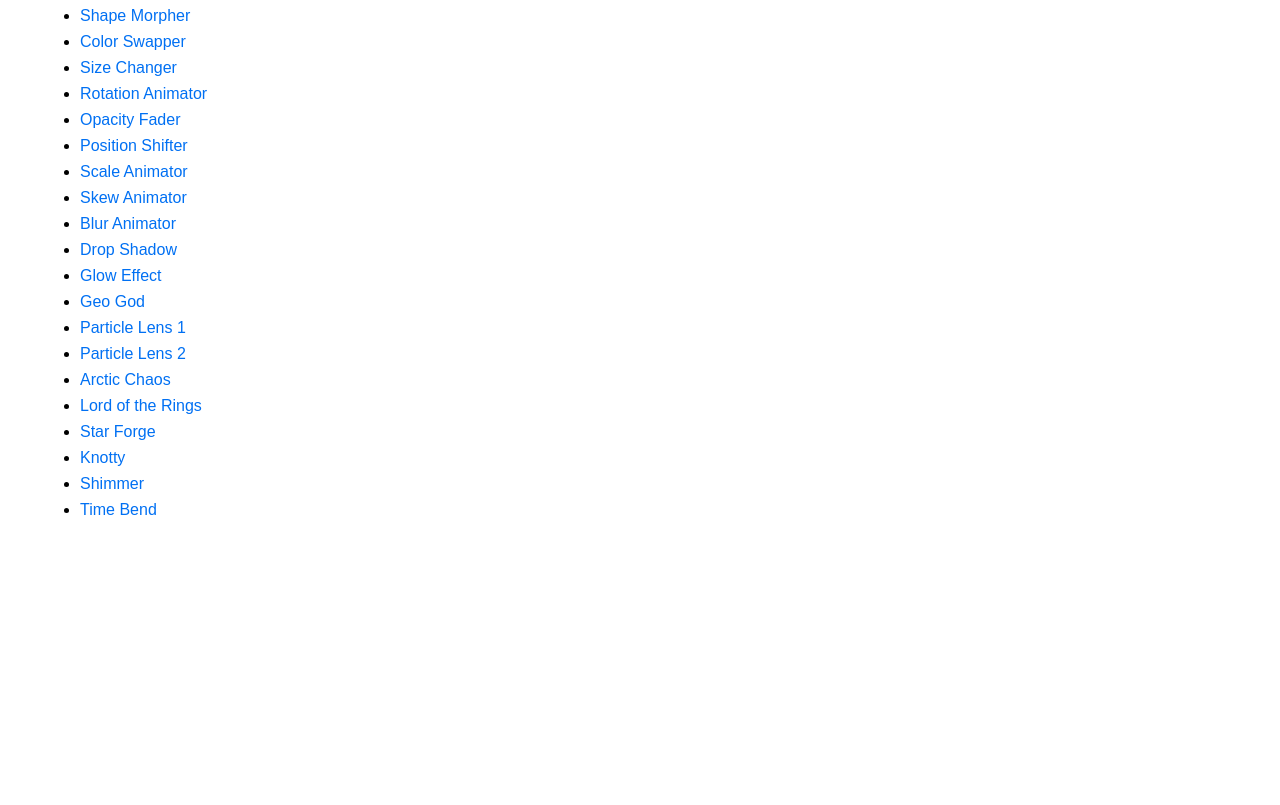
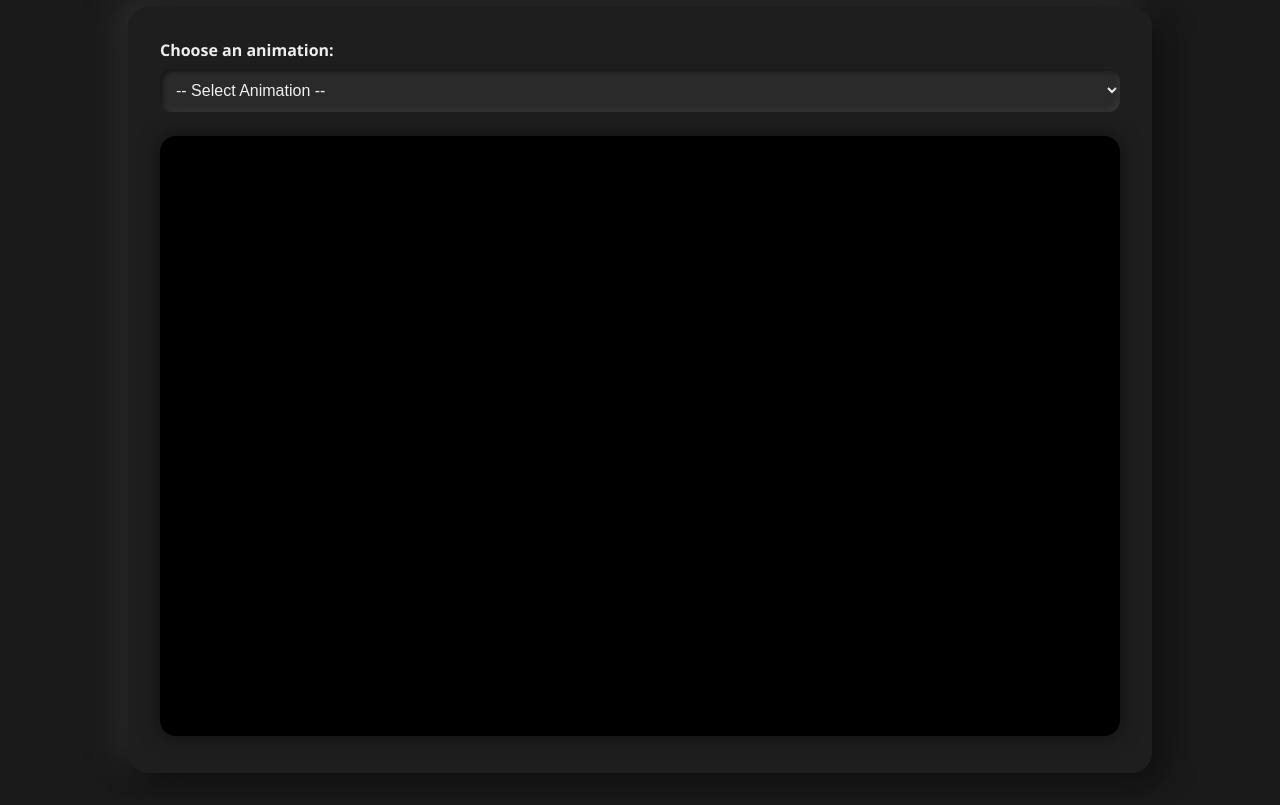
Before and after one commit to OSINT619/MotionBits, a website: page particle-library/index.html in a window 1280 px wide. Shown: the part 113-918 px from the top of the page. Before the commit the page ends 800 px from the top, so only its background shows below. Drawn offline with Linux system fonts and the light colour scheme.

Commit message:
Update index.html

```diff
--- a/particle-library/index.html
+++ b/particle-library/index.html
@@ -1,37 +1,113 @@
 <!DOCTYPE html>
-<html>
+<html lang="en">
   <head>
-    <title>Particle Animation Library</title>
+    <meta charset="UTF-8" />
+    <meta name="viewport" content="width=device-width, initial-scale=1.0" />
+    <title>MotionBits</title>
     <style>
-      body { font-family: sans-serif; padding: 2rem; }
-      a { display: block; margin-bottom: 0.5rem; color: #0070f3; text-decoration: none; }
-      a:hover { text-decoration: underline; }
+      body {
+        margin: 0;
+        font-family: 'Segoe UI', sans-serif;
+        background: #1a1a1a;
+        color: #eee;
+        display: flex;
+        flex-direction: column;
+        align-items: center;
+        padding: 2rem;
+      }
+
+      h1 {
+        font-size: 2rem;
+        margin-bottom: 1.5rem;
+        color: #8ab4f8;
+        text-shadow: 1px 1px 2px #000;
+      }
+
+      .container {
+        background: #1e1e1e;
+        border-radius: 20px;
+        box-shadow: 10px 10px 30px #0e0e0e, -10px -10px 30px #2e2e2e;
+        padding: 2rem;
+        max-width: 960px;
+        width: 100%;
+      }
+
+      label {
+        display: block;
+        font-weight: bold;
+        margin-bottom: 0.5rem;
+      }
+
+      select {
+        width: 100%;
+        padding: 0.75rem;
+        border-radius: 12px;
+        border: none;
+        background: #2a2a2a;
+        color: #f0f0f0;
+        font-size: 1rem;
+        margin-bottom: 1.5rem;
+        box-shadow: inset 2px 2px 5px #141414, inset -2px -2px 5px #3a3a3a;
+      }
+
+      iframe {
+        width: 100%;
+        height: 600px;
+        border: none;
+        border-radius: 16px;
+        box-shadow: 0 0 20px rgba(0,0,0,0.5);
+        background: #000;
+      }
+
+      @media (max-width: 768px) {
+        iframe {
+          height: 400px;
+        }
+      }
     </style>
   </head>
   <body>
-    <h1>MotionBits</h1>
-    <ul>
-      <li><a href="/animations/particle-1/">Shape Morpher</a></li>
-      <li><a href="/animations/particle-2/">Color Swapper</a></li>
-      <li><a href="/animations/particle-3/">Size Changer</a></li>
-      <li><a href="/animations/particle-4/">Rotation Animator</a></li>
-      <li><a href="/animations/particle-5/">Opacity Fader</a></li>
-      <li><a href="/animations/particle-6/">Position Shifter</a></li>
-      <li><a href="/animations/particle-7/">Scale Animator</a></li>
-      <li><a href="/animations/particle-8/">Skew Animator</a></li>
-      <li><a href="/animations/particle-9/">Blur Animator</a></li>
-      <li><a href="/animations/particle-10/">Drop Shadow</a></li>
-      <li><a href="/animations/particle-11/">Glow Effect</a></li>
-      <li><a href="/animations/particle-12/">Geo God</a></li>
-      <li><a href="/animations/particle-13/">Particle Lens 1</a></li>
-      <li><a href="/animations/particle-14/">Particle Lens 2</a></li>
-      <li><a href="/animations/particle-15/">Arctic Chaos</a></li>
-      <li><a href="/animations/particle-16/">Lord of the Rings</a></li>
-      <li><a href="/animations/particle-17/">Star Forge</a></li>
-      <li><a href="/animations/particle-18/">Knotty</a></li>
-      <li><a href="/animations/particle-19/">Shimmer</a></li>
-      <li><a href="/animations/particle-20/">Time Bend</a></li>
+    <h1>MotionBits: Particle Animation Library</h1>
+    <div class="container">
+      <label for="animationSelect">Choose an animation:</label>
+      <select id="animationSelect">
+        <option value="">-- Select Animation --</option>
+        <option value="/animations/particle-1/">Shape Morpher</option>
+        <option value="/animations/particle-2/">Color Swapper</option>
+        <option value="/animations/particle-3/">Size Changer</option>
+        <option value="/animations/particle-4/">Rotation Animator</option>
+        <option value="/animations/particle-5/">Opacity Fader</option>
+        <option value="/animations/particle-6/">Position Shifter</option>
+        <option value="/animations/particle-7/">Scale Animator</option>
+        <option value="/animations/particle-8/">Skew Animator</option>
+        <option value="/animations/particle-9/">Blur Animator</option>
+        <option value="/animations/particle-10/">Drop Shadow</option>
+        <option value="/animations/particle-11/">Glow Effect</option>
+        <option value="/animations/particle-12/">Geo God</option>
+        <option value="/animations/particle-13/">Particle Lens 1</option>
+        <option value="/animations/particle-14/">Particle Lens 2</option>
+        <option value="/animations/particle-15/">Arctic Chaos</option>
+        <option value="/animations/particle-16/">Lord of the Rings</option>
+        <option value="/animations/particle-17/">Star Forge</option>
+        <option value="/animations/particle-18/">Knotty</option>
+        <option value="/animations/particle-19/">Shimmer</option>
+        <option value="/animations/particle-20/">Time Bend</option>
+      </select>
 
-    </ul>
+      <iframe id="previewFrame" src=""></iframe>
+    </div>
+
+    <script>
+      const select = document.getElementById('animationSelect');
+      const frame = document.getElementById('previewFrame');
+
+      select.addEventListener('change', () => {
+        if (select.value) {
+          frame.src = select.value;
+        } else {
+          frame.src = '';
+        }
+      });
+    </script>
   </body>
 </html>
```
